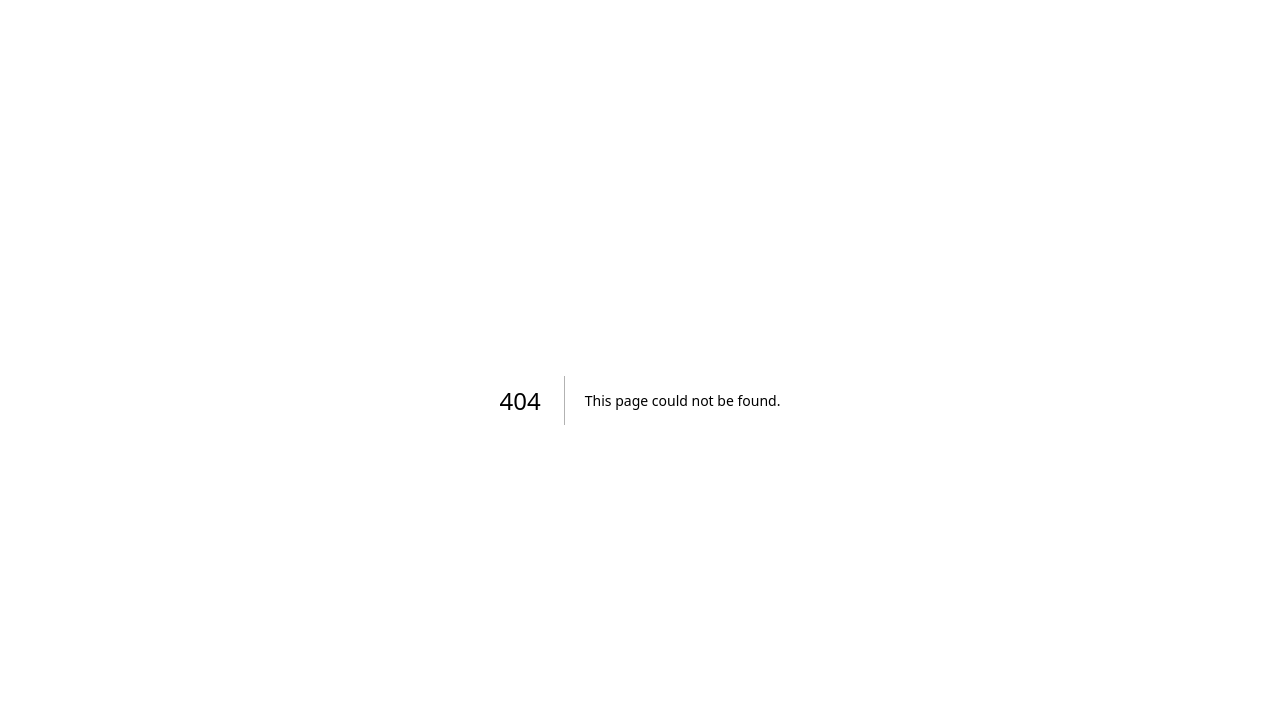
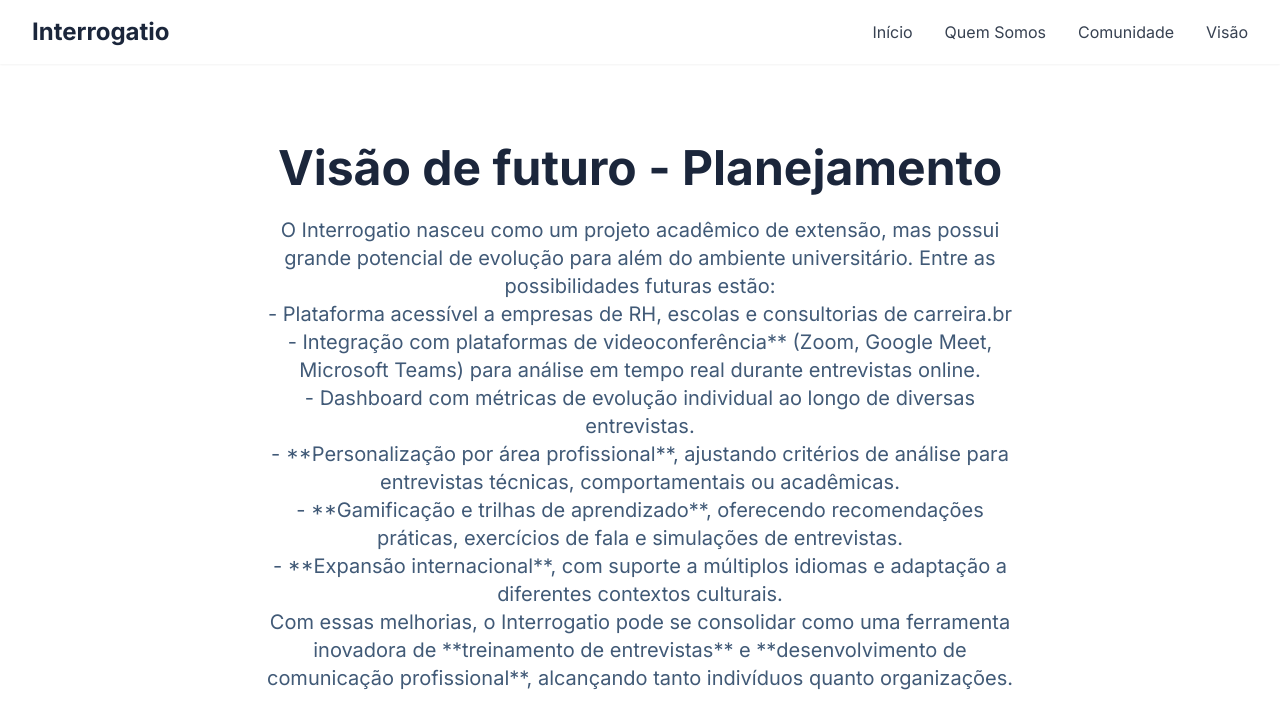
Before and after one commit to MuHaouli/Projeto_Extensao, a Next.js app: page /visao in a window 1280 px wide. Before the commit this address had no page. Shown: the top 728 px of the page. Built offline with nearby package versions, Linux system fonts and the light colour scheme.

Commit message:
Criação da aba visão

```diff
--- a/src/app/page.tsx
+++ b/src/app/page.tsx
@@ -14,6 +14,8 @@ export default function Home() {
               <Link href="/" className="nav-link">Início</Link>
               <Link href="/quem-somos" className="nav-link">Quem Somos</Link>
               <Link href="/comunidade" className="nav-link">Comunidade</Link>
+              <Link href="/visao" className="nav-link">Visão</Link>
+
             </div>
           </nav>
         </div>
--- /dev/null
+++ b/src/app/visao/page.tsx
@@ -0,0 +1,50 @@
+import Link from "next/link";
+
+export default function VisaoPage() {
+    return (
+        <div className="min-h-screen flex flex-col">
+
+            <header className="bg-white shadow-sm">
+            <div className="container-custom py-4">
+            <nav className="flex items-center justify-between">
+                <Link href="/" className="text-2xl font-bold text-[#1B263B]">
+                Interrogatio
+                </Link>
+                <div className="space-x-8">
+                <Link href="/" className="nav-link">Início</Link>
+                <Link href="/quem-somos" className="nav-link">Quem Somos</Link>
+                <Link href="/comunidade" className="nav-link">Comunidade</Link>
+                <Link href="/visao" className="nav-link">Visão</Link>
+
+                </div>
+            </nav>
+            </div>
+            </header>
+
+        <main>
+            <div className="container-custom py-20">
+                <div className="max-w-3xl mx-auto text-center">
+                    <h1 className="text-5xl font-bold text-[#1B263B] mb-6">
+                    Visão de futuro - Planejamento
+                    </h1>
+                    <div className="description_vision">
+                        <p className="text-xl text-[#415A77] mb-8">
+                        O Interrogatio nasceu como um projeto acadêmico de extensão, mas possui grande potencial de evolução para além do ambiente universitário.
+                            Entre as possibilidades futuras estão:  <br />
+                            - Plataforma acessível a empresas de RH, escolas e consultorias de carreira.br <br />
+                            - Integração com plataformas de videoconferência** (Zoom, Google Meet, Microsoft Teams) para análise em tempo real durante entrevistas online.  <br />
+                            - Dashboard com métricas de evolução individual ao longo de diversas entrevistas.  <br />
+                            - **Personalização por área profissional**, ajustando critérios de análise para entrevistas técnicas, comportamentais ou acadêmicas.  <br />
+                            - **Gamificação e trilhas de aprendizado**, oferecendo recomendações práticas, exercícios de fala e simulações de entrevistas.  <br />
+                            - **Expansão internacional**, com suporte a múltiplos idiomas e adaptação a diferentes contextos culturais.  <br />
+
+                            Com essas melhorias, o Interrogatio pode se consolidar como uma ferramenta inovadora de **treinamento de entrevistas** e **desenvolvimento de comunicação profissional**, alcançando tanto indivíduos quanto organizações.
+                        </p>
+                    </div>
+                </div>
+            </div>
+        </main>
+    </div>
+
+    );
+  }
```
